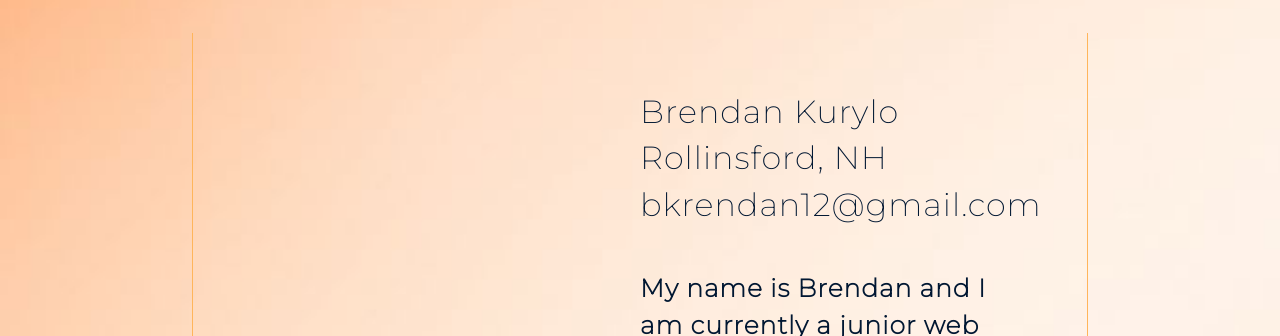
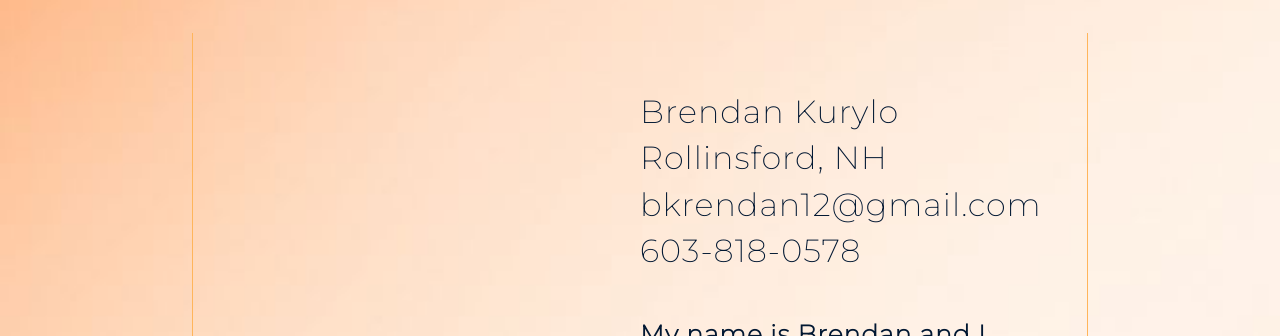
Before and after one commit to Bkrendan12/My-Portfolio, a plain HTML site: page index.html in a window 1280 px wide. Shown: the part 112-448 px from the top of the page. Drawn offline with nearby package versions, Linux system fonts and the light colour scheme.

Commit message:
updated github, resume and linkdn profile

```diff
--- a/index.html
+++ b/index.html
@@ -88,9 +88,10 @@
           />
         </div>
         <div class="about-me-text flex-text">
-          <h2 id="about-me-h">Brendan Kurylo</h2>
+           <h2 id="about-me-h">Brendan Kurylo</h2>
            <h2 id="about-me-h">Rollinsford, NH</h2>
-            <h2 id="about-me-h">bkrendan12@gmail.com</h2>
+           <h2 id="about-me-h">bkrendan12@gmail.com</h2>
+           <h2 id="about-me-h">603-818-0578</h2>
             <br>
           <p>
             My name is Brendan and I am currently a junior web
```
Also changed, not shown: 1 other file.
